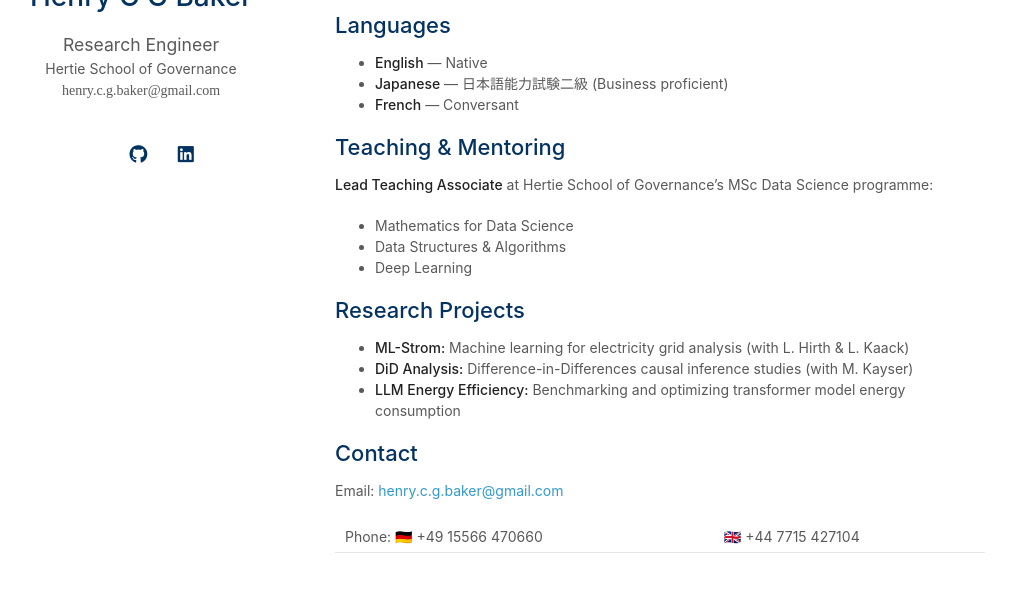
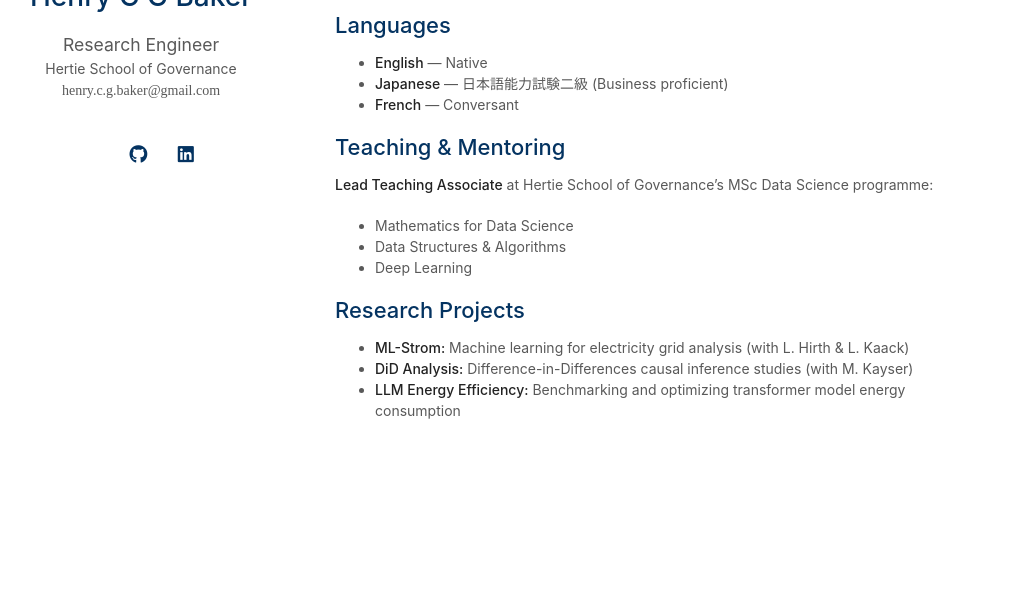
Before and after one commit to henrycgbaker/henrycgbaker.github.io, a Jekyll site: the page built from index.md, in a window 1280 px wide and 900 px high, scrolled down 628 px, cut to the strip 256-848 px from the top of the window. Shown: the whole strip, without its empty margins (135-1151 px from the left). Built offline with Jekyll 4.4.1, drawn with Linux system fonts in a browser that asks for light colours; a style sheet for code colours, icons or effects is not loaded; after the commit the page ends 1396 px from its top, so only the background shows below that.

Commit message:
Remove Contact section from homepage and make email clickable
- Remove Contact section with phone numbers from index.md
- Convert email under photo to clickable mailto: link
- Email now opens email client when clicked

```diff
--- a/_layouts/homepage.html
+++ b/_layouts/homepage.html
@@ -63,7 +63,9 @@
         <br>
         {% endif %}
         {% if site.email %}
-        <email>{{ site.email }}</email>
+        <a href="mailto:{{ site.email }}" style="color: inherit; text-decoration: none;">
+          <email>{{ site.email }}</email>
+        </a>
         {% endif %}
 
         <br>
--- a/index.md
+++ b/index.md
@@ -49,9 +49,3 @@ My background spans East Asia, Europe, and Africa, with experience in policy res
 - **ML-Strom:** Machine learning for electricity grid analysis (with L. Hirth & L. Kaack)
 - **DiD Analysis:** Difference-in-Differences causal inference studies (with M. Kayser)
 - **LLM Energy Efficiency:** Benchmarking and optimizing transformer model energy consumption
-
-## Contact
-
-Email: [henry.c.g.baker@gmail.com](mailto:henry.c.g.baker@gmail.com)
-
-Phone: 🇩🇪 +49 15566 470660 | 🇬🇧 +44 7715 427104
```
